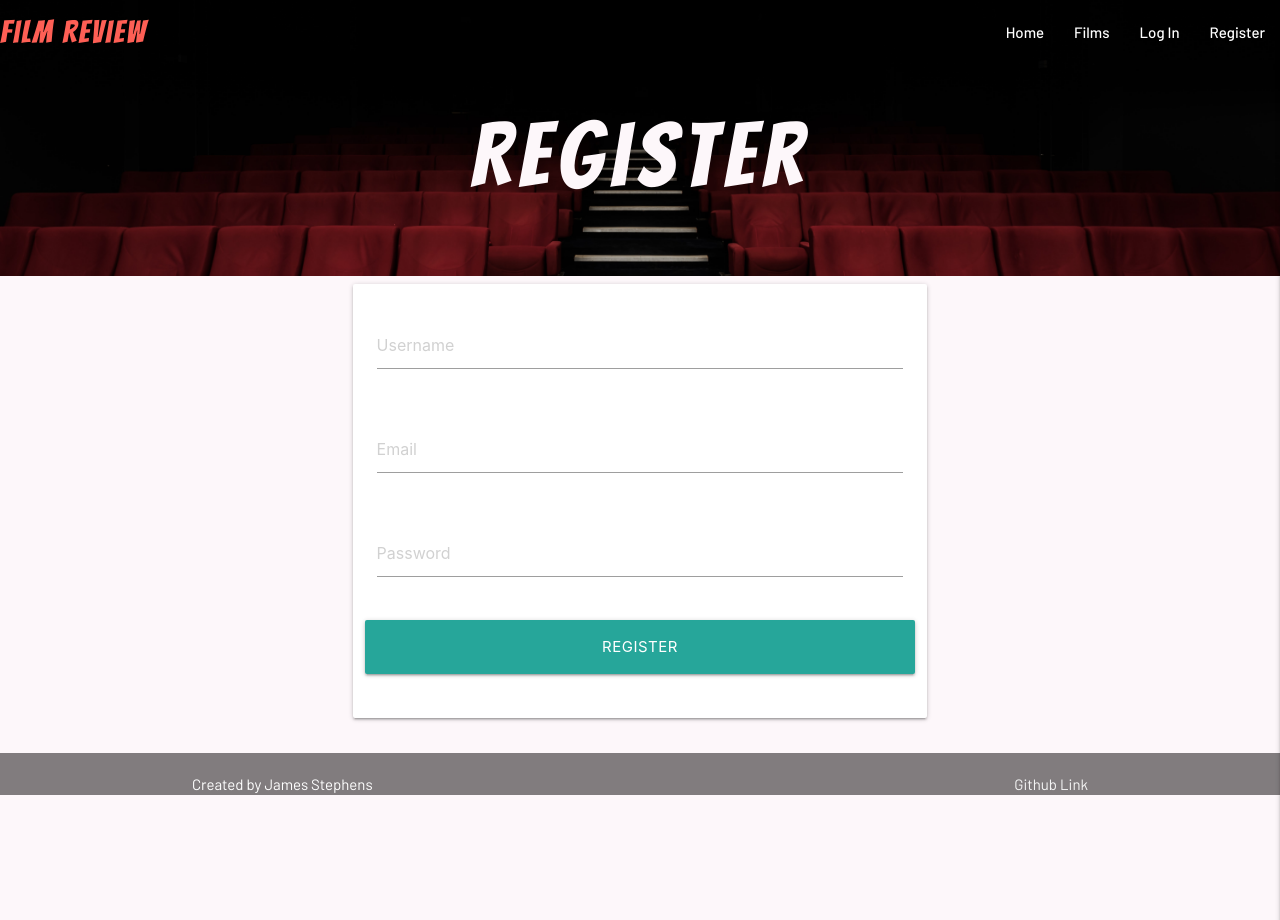
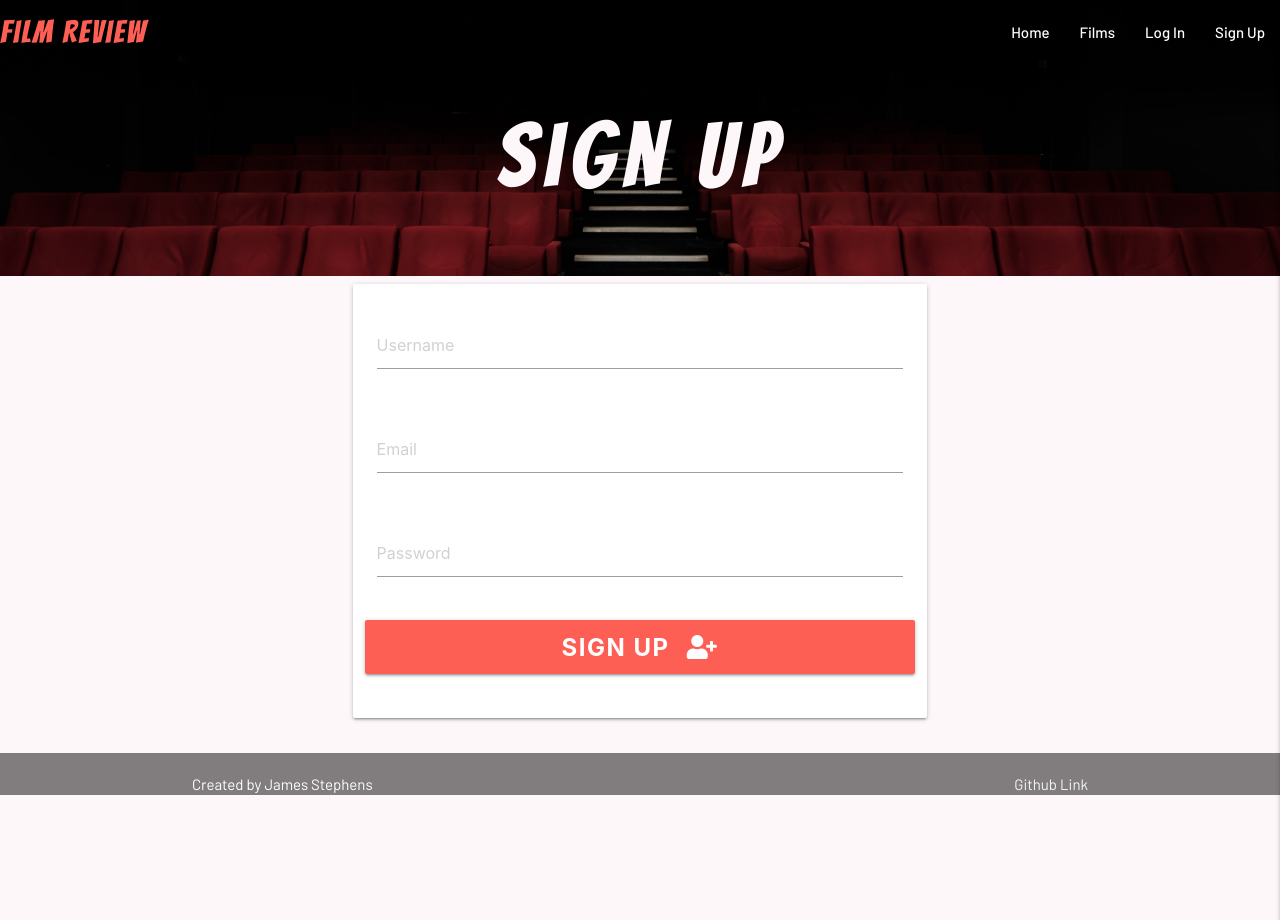
Before and after one commit to DevSteg/film_review_project, a Flask app: page /register in a window 1280 px wide. Run offline with Flask 2, Linux system fonts and the light colour scheme; some libraries are stand-ins or nearby versions.

Commit message:
Restyle login/register buttons

```diff
--- a/static/css/style.css
+++ b/static/css/style.css
@@ -64,6 +64,22 @@ nav ul a:hover{
     margin: 15px;
     border-radius: 30px;
 }
+
+.reg-login-btn{
+    background-color: #fe5f55;
+    font-weight: 700;
+    font-size: 1.6rem;
+    letter-spacing: 1.5px;
+}
+
+.reg-login-btn:hover{
+    background-color: hsla(4, 99%, 66%, 0.63);
+}
+
+.reg-login-btn i{
+    margin-left: 10px;
+}
+
 /* /Buttons */
 
 /* Film Card */
--- a/templates/base.html
+++ b/templates/base.html
@@ -25,7 +25,7 @@
                         <li><a href="{{ url_for('logout')}}">Log Out</a></li>
                     {% else %}
                         <li><a href="{{ url_for('login') }}">Log In</a></li>
-                        <li><a href="{{ url_for('register') }}">Register</a></li>
+                        <li><a href="{{ url_for('register') }}">Sign Up</a></li>
                     {% endif %}
                 </ul>
             </div>
@@ -40,7 +40,7 @@
                 <li><a href="{{ url_for('logout')}}">Log Out</a></li>
             {% else %}
                 <li><a href="{{ url_for('login') }}">Log In</a></li>
-                <li><a href="{{ url_for('register') }}">Register</a></li>
+                <li><a href="{{ url_for('register') }}">Sign Up</a></li>
             {% endif %}
         </ul>
 
--- a/templates/login.html
+++ b/templates/login.html
@@ -5,7 +5,7 @@
 {% endblock %}
 {% block content %}
     <div class="row">
-        <div class="col s6 offset-m3">
+        <div class="col s12 m8 offset-m2">
             <form action="{{ url_for('login') }}" method="POST" class="col s12">
                 <div class="card-panel">
                     <div class="row">
@@ -22,7 +22,7 @@
                     </div>
                     <div class="row">
                         <div class="col s12 center-align">
-                            <button type="submit" class="waves-effect waves-light btn-large hoverable">Log In</button>
+                            <button type="submit" class="btn-large hoverable col s12 reg-login-btn">Log In <i class="fas fa-sign-in-alt"></i></button>
                         </div>
                     </div>
                 </div>
--- a/templates/register.html
+++ b/templates/register.html
@@ -1,11 +1,11 @@
 {% extends "base.html" %}
 <!-- Page title -->
 {% block title %}
-    <span>Register</span>
+    <span>Sign Up</span>
 {% endblock %}
 {% block content %}
     <div class="row">
-        <form action="#" method="POST" class="col s6 m8 offset-m2">
+        <form action="{{ url_for('register') }}" method="POST" class="col s12 m8 offset-m2">
             <div class="card-panel">
                 <div class="row">
                     <div class="input-field col s12">
@@ -23,7 +23,7 @@
                     </div>
                 </div>
                 <div class="row">
-                    <button type="submit" class="btn-large col s12">Register</button>
+                    <button type="submit" class="btn-large col s12 reg-login-btn hoverable">Sign Up <i class="fas fa-user-plus"></i></button>
                 </div>
             </div>
         </form>
```
